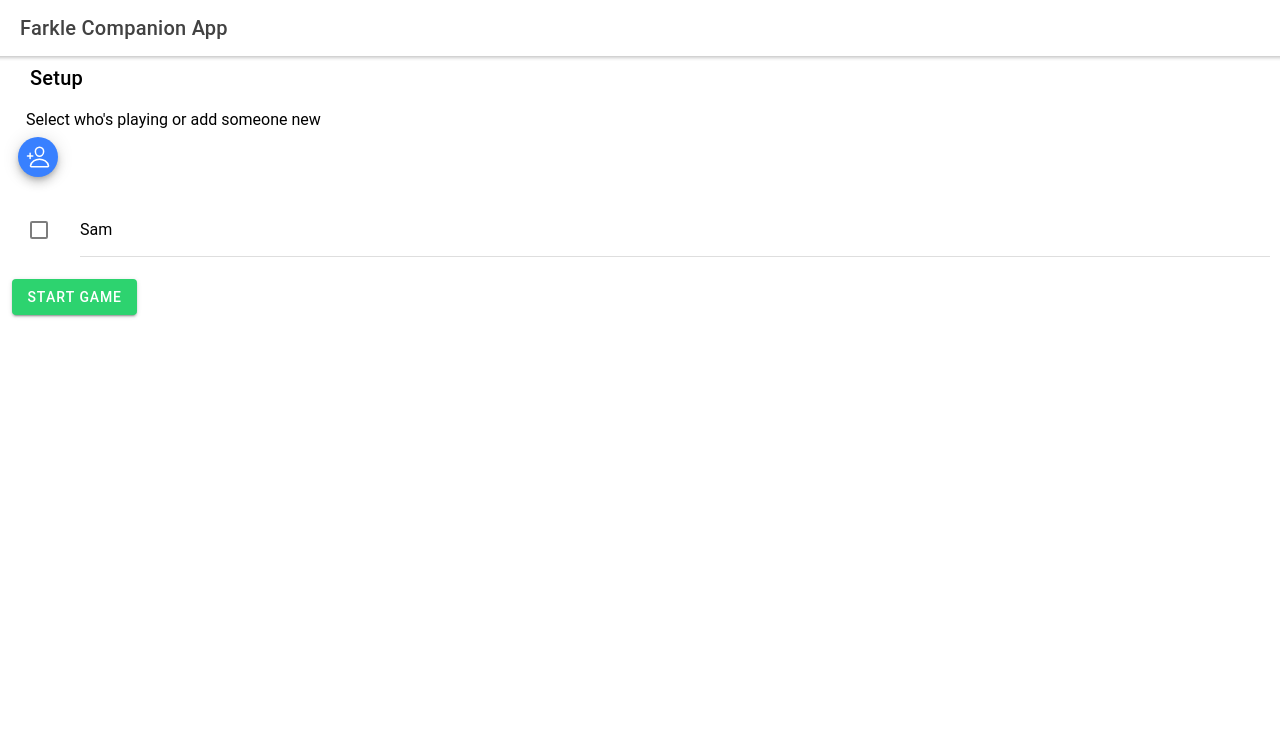
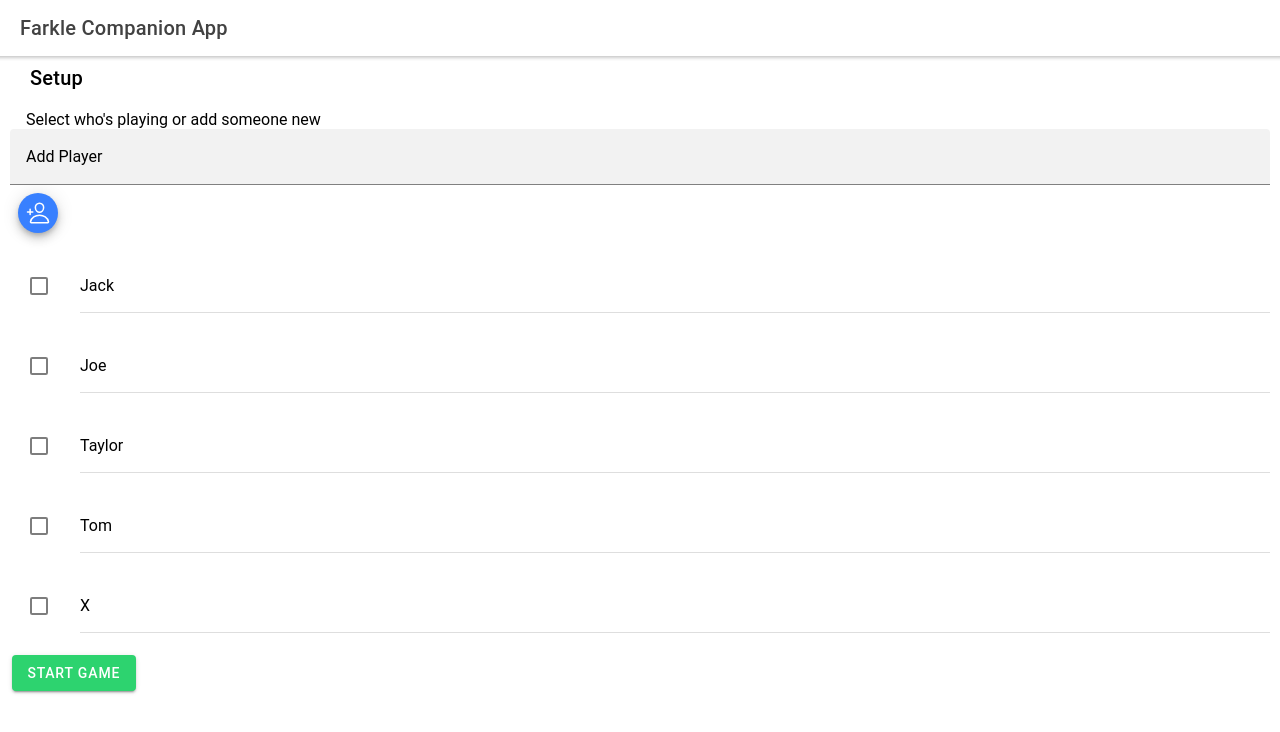
Before and after one commit to PaugelS20/tca-farkle, a React (Create React App) app: page /setup in a window 1280 px wide. Shown: the top 732 px of the page. Built offline with nearby package versions, Linux system fonts and the light colour scheme.

Commit message:
Phew... got chose from existing players
 and add new players working maybe? and validation and future player turns coming soon.....

```diff
--- a/src/App.tsx
+++ b/src/App.tsx
@@ -5,7 +5,9 @@ import { IonReactRouter } from '@ionic/react-router';
 import { Home, Setup, Play } from './pages';
 import {
   GameResult,
-  calculateLeaderboard
+  calculateLeaderboard,
+  SetupInfo,
+  getPreviousPlayers
 } from './front-end-model';
 
 
@@ -31,38 +33,44 @@ setupIonicReact();
 
 
 const hardcodedGameResults: GameResult[] = [
-  // {
-  //     winner: "Tom"
-  //     , players: ["Tom", "Taylor"]
-  // }
-  // , {
-  //     winner: "Taylor"
-  //     , players: ["Jack", "Taylor"]
-  // }
-  // , {
-  //     winner: "Taylor"
-  //     , players: ["Tom", "Taylor", "Jack"]
-  // }
-  // , {
-  //     winner: "X"
-  //     , players: ["X", "Joe"]
-  // }
-  // , {
-  //     winner: "X"
-  //     , players: ["X", "Joe"]
-  // }
-  // , {
-  //     winner: "Joe"
-  //     , players: ["X", "Joe"]
-  // }
-  // , {
-  //     winner: "Jack"
-  //     , players: ["X", "Joe", "Jack"]
-  // }
+  {
+      winner: "Tom"
+      , players: ["Tom", "Taylor"]
+  }
+  , {
+      winner: "Taylor"
+      , players: ["Jack", "Taylor"]
+  }
+  , {
+      winner: "Taylor"
+      , players: ["Tom", "Taylor", "Jack"]
+  }
+  , {
+      winner: "X"
+      , players: ["X", "Joe"]
+  }
+  , {
+      winner: "X"
+      , players: ["X", "Joe"]
+  }
+  , {
+      winner: "Joe"
+      , players: ["X", "Joe"]
+  }
+  , {
+      winner: "Jack"
+      , players: ["X", "Joe", "Jack"]
+  }
 ];
 
 const App = () => {
   const [results, setGameResults] = useState(hardcodedGameResults);
+
+  const [setupInfo, setSetupInfo] = useState<SetupInfo>({
+    start: ""
+    , chosenPlayers: []
+  });
+
 
   const addGameResult = (r: GameResult) => {
     setGameResults ([
@@ -80,11 +88,16 @@ const App = () => {
             </Route>
 
             <Route exact path="/setup">
-              <Setup />
+              <Setup
+                previousPlayers={getPreviousPlayers(results)}
+                setSetupInfo={setSetupInfo}
+              />
             </Route>
 
             <Route exact path="/play">
-              <Play addGameResultFunc={addGameResult}/>
+              <Play addGameResultFunc={addGameResult}
+                setupInfo={setupInfo}
+              />
             </Route>
 
             {/* <Route exact path="/">
@@ -96,3 +109,4 @@ const App = () => {
   );
 };
 export default App;
+// remeber onIonChange not onChange send tom a $1 everytime read
--- a/src/pages/Play.tsx
+++ b/src/pages/Play.tsx
@@ -10,20 +10,26 @@ import {
   IonCol,
   IonRow,
 } from '@ionic/react';
-import { GameResult } from '../front-end-model';
+import { GameResult, SetupInfo } from '../front-end-model';
 
 interface PlayProps {
   addGameResultFunc: (r: GameResult) => void;
+  setupInfo: SetupInfo;
 };
 
-export const Play: React.FC<PlayProps> = ({addGameResultFunc}) => {
+export const Play: React.FC<PlayProps> = ({
+  addGameResultFunc
+    , setupInfo
+  }) => {
+
+console.log(setupInfo);
 
   const h = useHistory();
 
-  const endGame = () => {
+  const endGame = (winner: string) => {
     addGameResultFunc({
-      winner: "Larry"
-      , players: ["Larry", "Curly", "Moe"]
+      winner: winner
+      , players: setupInfo.chosenPlayers
     });
     h.goBack();
     h.goBack();
@@ -43,7 +49,16 @@ export const Play: React.FC<PlayProps> = ({addGameResultFunc}) => {
             <IonCol>
               <h2>Play</h2>
               <p>some data collection stuff goes here</p>
-              <IonButton onClick={endGame} color="danger">End Game</IonButton>
+              {
+                setupInfo.chosenPlayers.map(x => (
+                  <IonButton onClick = {() => endGame(x)}
+                   color="danger">
+                    {x} won
+                  </IonButton>
+                ))
+              }
+
+
             </IonCol>
           </IonRow>
         </IonGrid>
--- a/src/pages/Setup.tsx
+++ b/src/pages/Setup.tsx
@@ -18,14 +18,76 @@ import {
   IonText,
   IonNavLink,
   IonCard,
+  IonInput,
 } from '@ionic/react';
 import { add, personAddOutline } from 'ionicons/icons';
+import { useState } from 'react';
+import { useHistory } from 'react-router';
+import { getPreviousPlayers, SetupInfo } from '../front-end-model';
 import "./Setup.css"
 
-export const Setup: React.FC = () => {
-  const addNewPlayer = () => {
+export interface SetupProps {
+  previousPlayers: string[];
+  setSetupInfo: (info: SetupInfo) => void;
+}
 
+export const Setup: React.FC<SetupProps> = ({
+  previousPlayers
+  , setSetupInfo
+}) => {
+
+  const h = useHistory();
+  const [chosenPlayers, setChosenPlayers] = useState(
+    previousPlayers.map(x => ({
+      name: x
+      , checked: false
+    }))
+  );
+
+  const [newPlayerName, setNewPlayerName] = useState("");
+
+  const togglePlayer = (name: string) => setChosenPlayers(
+    chosenPlayers.map(x => ({
+      ...x
+      , checked: x.name == name ? !x.checked : x.checked
+    }))
+  );
+
+
+  const startGame = () => {
+    console.log(chosenPlayers);
+
+    setSetupInfo({
+      start: new Date().toISOString()
+      , chosenPlayers: chosenPlayers
+        .filter(x => x.checked)
+        .map(x => x.name)
+    });
+    h.push("/play");
   }
+
+
+  const validateAndAddNewPlayer = () => {
+    console.log(newPlayerName);
+    // Validate first
+    if (
+      newPlayerName.length == 0
+      || chosenPlayers.some(x => x.name.localeCompare(newPlayerName) == 0)
+    ) {
+      return;
+    }
+    setChosenPlayers(
+      [
+        ...chosenPlayers
+        , {
+          name: newPlayerName
+          , checked: true
+        }
+      ]
+    );
+
+    setNewPlayerName("");
+  };
 
   return (
     <IonPage>
@@ -43,27 +105,48 @@ export const Setup: React.FC = () => {
             <IonCol>
               <IonTitle id='setupTitle'>Setup</IonTitle>
               <IonText id='setupText'>Select who's playing or add someone new</IonText>
-              <IonFabButton size="small" onClick={addNewPlayer}>
+
+
+              <IonItem fill="solid">
+                <IonLabel position="floating">Add Player</IonLabel>
+                <IonInput placeholder="Enter text"
+                  value={newPlayerName}
+                  onIonChange={(e: any) => setNewPlayerName(e.target.value)}
+                >
+                </IonInput>
+              </IonItem>
+
+              <IonFabButton size="small" onClick={validateAndAddNewPlayer}>
                 <IonIcon icon={personAddOutline}></IonIcon>
               </IonFabButton>
+
             </IonCol>
           </IonRow>
 
+
+          {
+            chosenPlayers.map(x => (
               <IonRow>
                 <IonCol>
                   <IonList>
                     <IonItem>
-                  <IonCheckbox slot="start"></IonCheckbox>
-                  <IonLabel>Sam</IonLabel>
+                      <IonCheckbox slot="start"
+                        onIonChange={() => togglePlayer(x.name)}>{x.name}
+                      </IonCheckbox>
+                      <IonLabel>{x.name}</IonLabel>
+
                     </IonItem>
                   </IonList>
                 </IonCol>
               </IonRow>
+            ))
+          }
+
 
           <IonRow>
             <IonCol>
               <IonNavLink routerDirection="forward">
-                <IonButton routerLink='/play' color="success">Start Game</IonButton>
+                <IonButton onClick={startGame} color="success">Start Game</IonButton>
               </IonNavLink>
             </IonCol>
           </IonRow>
```
Also changed, not shown: src/front-end-model.ts (+13 -1 lines). Lines whose indentation alone changed are shown as unchanged.
